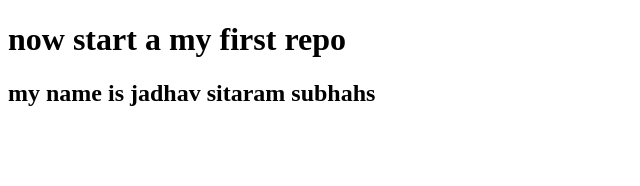
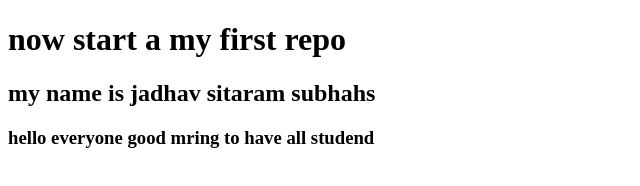
Before and after one commit to Sitaramjadhav/my-first-repo, a plain HTML site: page index.html in a window 1280 px wide. Shown: the whole page, without its empty margins (0-640 px from the left). Drawn offline with Linux system fonts and the light colour scheme.

Commit message:
add h3 tag

```diff
--- a/index.html
+++ b/index.html
@@ -6,5 +6,8 @@
 <body>
     <h1>now start a my first repo </h1>
     <h2>my name is jadhav sitaram subhahs </h2>
+    <h3>
+        hello everyone good mring to have all studend
+    </h3>
 </body>
 </html>
```
